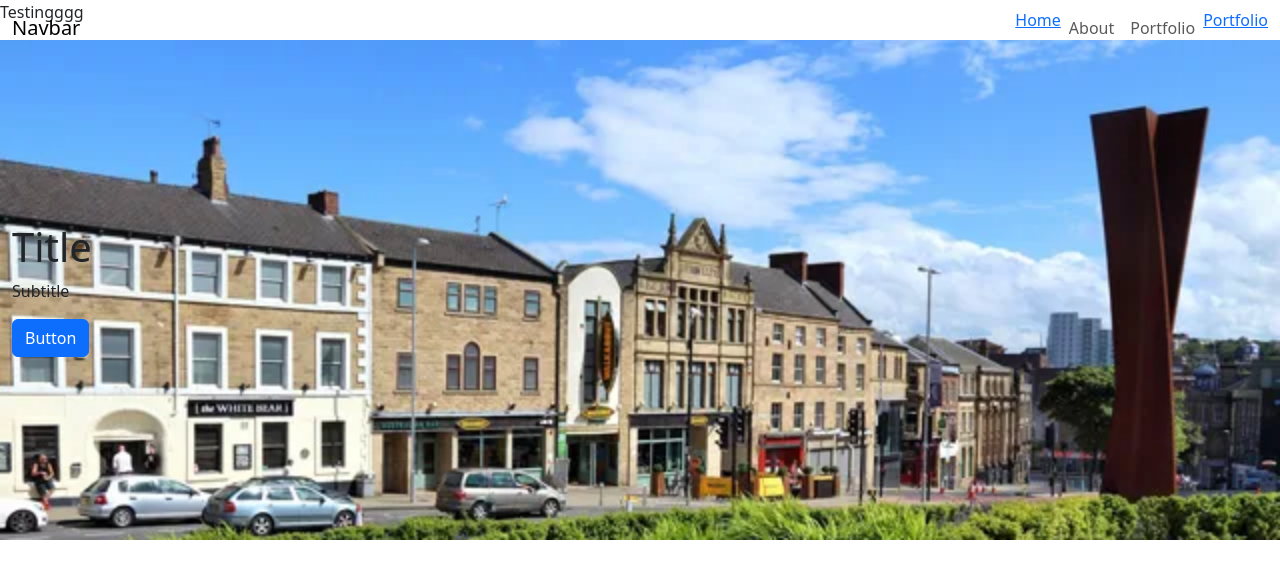
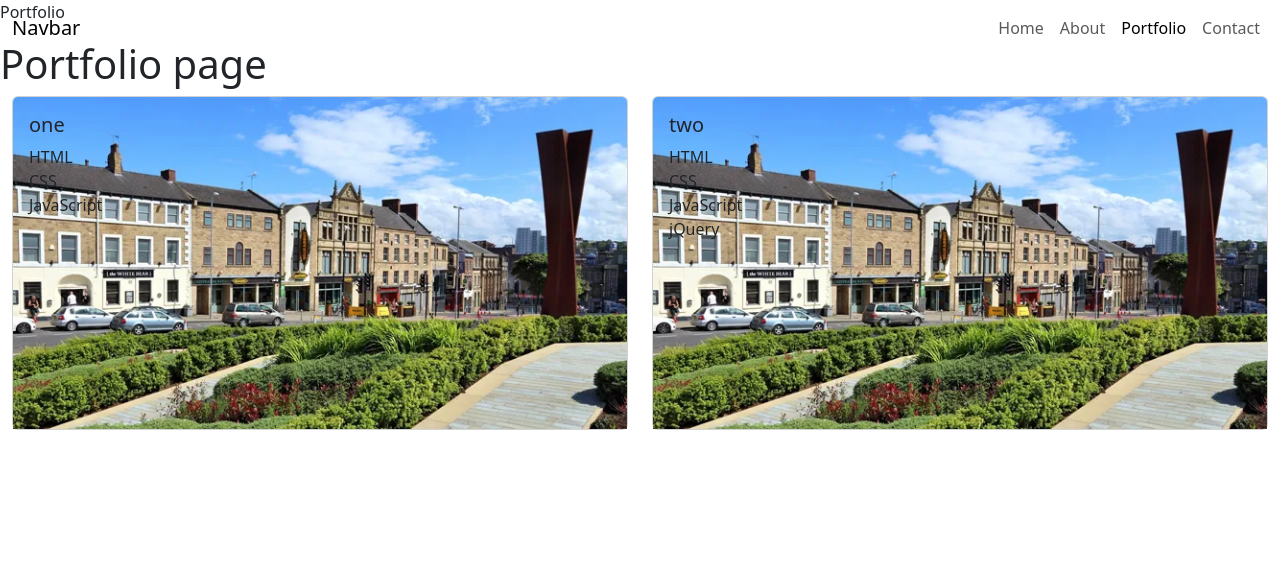
Before and after one commit to Ginjak/Portfolio-With-React, a React (Vite) app: page /portfolio in a window 1280 px wide. Shown: the top 578 px of the page. Built offline with nearby package versions, Linux system fonts and the light colour scheme.

Commit message:
Added project component

```diff
--- a/src/App.jsx
+++ b/src/App.jsx
@@ -1,4 +1,4 @@
-import { HashRouter as Router, Routes, Route } from "react-router-dom";
+import { BrowserRouter as Router, Routes, Route } from "react-router-dom";
 import "./App.css";
 import Home from "./pages/Home";
 import Portfolio from "./pages/Portfolio";
--- a/src/assets/data/projects.json
+++ b/src/assets/data/projects.json
@@ -5,7 +5,8 @@
     "languages": ["HTML", "CSS", "JavaScript"],
     "github": "ginjak",
     "link": "https://google.co.uk",
-    "description": "short description of project"
+    "description": "short description of project",
+    "image": "/src/assets/img/barnsley.webp"
   },
   {
     "id": 2,
@@ -13,6 +14,7 @@
     "languages": ["HTML", "CSS", "JavaScript", "jQuery"],
     "github": "ginjak",
     "link": "https://facebook.com",
-    "description": "longer description of this project"
+    "description": "longer description of this project",
+    "image": "/src/assets/img/barnsley.webp"
   }
 ]
--- a/src/components/Navbar/index.jsx
+++ b/src/components/Navbar/index.jsx
@@ -23,35 +23,24 @@ function Navbar({ onPageChange }) {
           <div className="collapse navbar-collapse" id="navbarNavDropdown">
             <ul className="navbar-nav ms-auto">
               <li className="nav-item">
-                <NavLink to="/">Home</NavLink>
+                <NavLink to="/" className="nav-link">
+                  Home
+                </NavLink>
               </li>
               <li className="nav-item">
-                <a
-                  className="nav-link"
-                  href="#"
-                  onClick={() => onPageChange("about")}
-                >
+                <NavLink to="/about" className="nav-link">
                   About
-                </a>
+                </NavLink>
               </li>
               <li className="nav-item">
-                <a
-                  className="nav-link"
-                  href="#"
-                  onClick={() => onPageChange("portfolio")}
-                >
+                <NavLink to="/portfolio" className="nav-link">
                   Portfolio
-                </a>
+                </NavLink>
               </li>
               <li className="nav-item">
-                {/* <a
-                  className="nav-link"
-                  href="#"
-                  onClick={() => onPageChange("contact")}
-                >
+                <NavLink to="/contact" className="nav-link">
                   Contact
-                </a> */}
-                <NavLink to="/portfolio">Portfolio</NavLink>
+                </NavLink>
               </li>
             </ul>
           </div>
--- a/src/components/Projects/index.jsx
+++ b/src/components/Projects/index.jsx
@@ -10,13 +10,36 @@ function Projects() {
   return (
     <>
       <h1>Portfolio page</h1>
-      {projects.map((project) => {
-        return (
-          <div key={project.id}>
-            <h1>{project.title}</h1>
-          </div>
-        );
-      })}
+      <div className="container-xxl">
+        <div className="row row-cols-1 row-cols-md-2 g-4">
+          {projects.map((project) => {
+            return (
+              <div className="col" key={project.id}>
+                <div className="card">
+                  <img
+                    src={project.image}
+                    className="card-img-top"
+                    alt="card-image"
+                  ></img>
+                  <div className="card-img-overlay">
+                    <h5 className="card-title">{project.title}</h5>
+                    <div className="info-wraper">
+                      <div className="languages">
+                        {project.languages.map((value, index) => (
+                          <div key={index} className="button">
+                            {value}
+                          </div>
+                        ))}
+                      </div>
+                      <div className="links"></div>
+                    </div>
+                  </div>
+                </div>
+              </div>
+            );
+          })}
+        </div>
+      </div>
     </>
   );
 }
--- a/src/pages/Home/index.jsx
+++ b/src/pages/Home/index.jsx
@@ -5,7 +5,6 @@ function Home() {
   return (
     <>
       <Header>
-        <p>Testingggg</p>
         <Hero
           backgroundUrl="/src/assets/img/barnsley.webp"
           title="Title"
```
